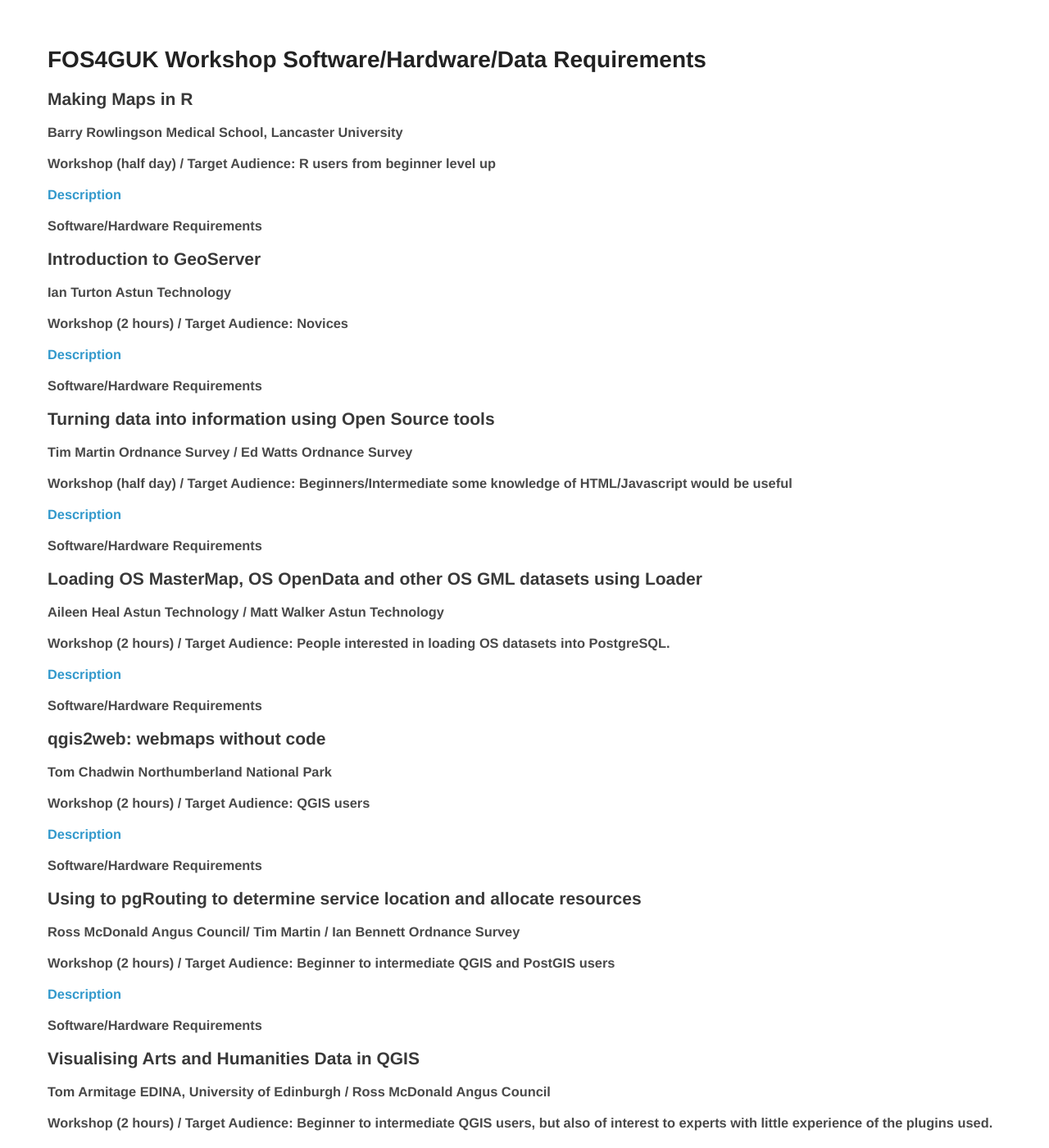
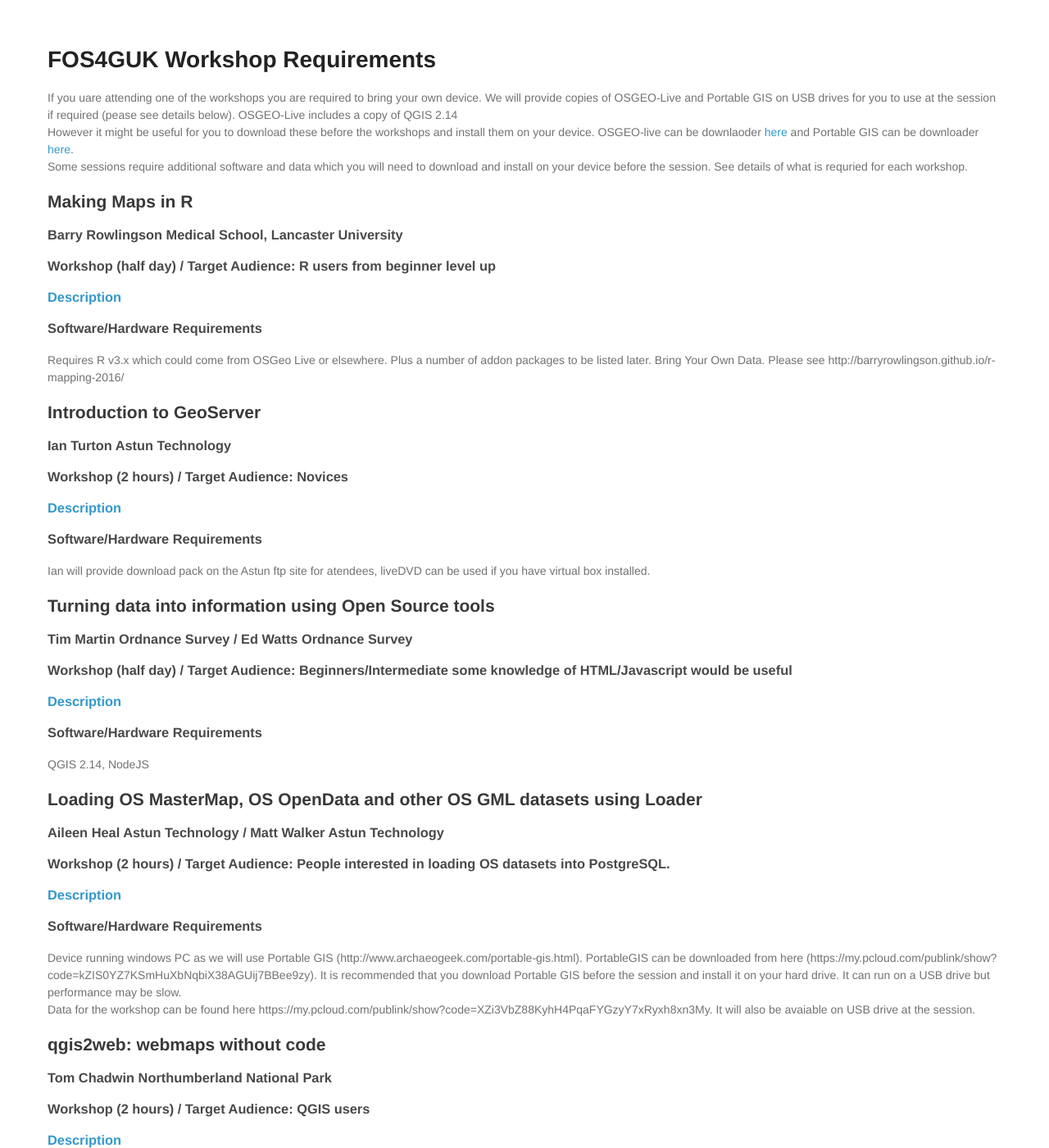
Before and after one commit to walkermatt/aileenh.github.io, a Jekyll site: the page built from foss4guk-workshop-requirements.md, in a window 1280 px wide and 1400 px high. Shown: the whole window at 82% size. Built offline with Jekyll 4.4.1, drawn with Linux system fonts in a browser that asks for light colours; some of the changed text lies outside the part shown.

Commit message:
Update foss4guk-workshop-requirements.md

```diff
--- a/foss4guk-workshop-requirements.md
+++ b/foss4guk-workshop-requirements.md
@@ -3,7 +3,12 @@
 title: FOSS4GUK Workshop Requirements
 ---
 
-# FOS4GUK Workshop Software/Hardware/Data Requirements #
+# FOS4GUK Workshop Requirements #
+
+If you uare attending one of the workshops you are required to bring your own device.
+We will provide copies of OSGEO-Live and Portable GIS on USB drives for you to use at the session if required (pease see details below). OSGEO-Live includes a copy of QGIS 2.14<br>
+However it might be useful for you to download these before the workshops and install them on your device. OSGEO-live can be downlaoder [here](https://live.osgeo.org/en/index.html) and Portable GIS can be downloader [here](http://www.archaeogeek.com/portable-gis.html). <br>
+Some sessions require additional software and data which you will need to download and install on your device before the session. See details of what is requried for each workshop. <br>
 
 ## Making Maps in R ##
 
@@ -14,6 +19,7 @@
 ### [Description](http://uk.osgeo.org/foss4guk2016/abstracts.html#making-maps-in-r) ###
 
 ### Software/Hardware Requirements ###
+Requires R v3.x which could come from OSGeo Live or elsewhere. Plus a number of addon packages to be listed later. Bring Your Own Data. Please see http://barryrowlingson.github.io/r-mapping-2016/
 
 
 ## Introduction to GeoServer ##
@@ -25,6 +31,8 @@
 ### [Description](http://uk.osgeo.org/foss4guk2016/abstracts.html#introduction-to-geoserver) ###
 
 ### Software/Hardware Requirements ###
+Ian will provide download pack on the Astun ftp site for atendees, liveDVD can be used if you have virtual box installed.
+
 
 
 ## Turning data into information using Open Source tools ##
@@ -36,6 +44,8 @@
 ### [Description](http://uk.osgeo.org/foss4guk2016/abstracts.html#turning-data-into-information-using-open-source-tools) ###
 
 ### Software/Hardware Requirements ###
+QGIS 2.14, NodeJS
+
 
 ## Loading OS MasterMap, OS OpenData and other OS GML datasets using Loader ##
 
@@ -46,6 +56,11 @@
 ### [Description](http://uk.osgeo.org/foss4guk2016/abstracts.html#loading-os-mastermap-os-opendata-and-other-os-gml-datasets-using-loader) ###
 
 ### Software/Hardware Requirements ###
+Device running windows PC as we will use Portable GIS (http://www.archaeogeek.com/portable-gis.html).
+PortableGIS can be downloaded from here (https://my.pcloud.com/publink/show?code=kZIS0YZ7KSmHuXbNqbiX38AGUij7BBee9zy).
+It is recommended that you download Portable GIS before the session and install it on your hard drive. It can run on a USB drive but performance may be slow. <br>
+Data for the workshop can be found here https://my.pcloud.com/publink/show?code=XZi3VbZ88KyhH4PqaFYGzyY7xRyxh8xn3My. It will also be avaiable on USB drive at the session.
+
 
 ## qgis2web: webmaps without code ##
 
@@ -56,6 +71,8 @@
 ### [Description](http://uk.osgeo.org/foss4guk2016/abstracts.html#qgis2web-webmaps-without-code) ###
 
 ### Software/Hardware Requirements ###
+QGIS 2.14
+
 
 ## Using to pgRouting to determine service location and allocate resources ##
 
@@ -66,6 +83,9 @@
 ### [Description](http://uk.osgeo.org/foss4guk2016/abstracts.html#using-to-pgrouting-to-determine-service-location-and-allocate-resources) ###
 
 ### Software/Hardware Requirements ###
+OSGEO-Live. <br>
+Data will be avaiable at the workshop and a link to the data will be provided.
+
 
 ## Visualising Arts and Humanities Data in QGIS ##
 
@@ -76,6 +96,7 @@
 ### [Description](http://uk.osgeo.org/foss4guk2016/abstracts.html#visualising-arts-and-humanities-data-in-qgis) ###
 
 ### Software Requirements ###
+QGIS 2.14 <br>
 Printed handouts with instructions can be provided; the data used can be downloaded from ShareGeo ahead of the workshop.
 
 ## Don’t be afraid to commit ##
@@ -87,7 +108,7 @@
 ### [Description](http://uk.osgeo.org/foss4guk2016/abstracts.html#dont-be-afraid-to-commit) ###
 
 ### Software Requirements ###
-Printed handouts with instructions can be provided; the data used can be downloaded from ShareGeo ahead of the workshop.
+GitHub account and Git, python 2.7, preferrably with virtual env and pip, decent text editor (not word or notepad). QGIS 2.14
 
 ## The need for National level strategy for Open Principles in Geospatial ##
 
@@ -108,6 +131,7 @@
 ### [Description](http://uk.osgeo.org/foss4guk2016/abstracts.html#geofire--realtime-location-queries-with-firebase) ###
 
 ### Software Requirements ###
+OSGEO-Live
 
 ## A gentle introduction to GeoDjango and Openlayers 3 ##
 
@@ -118,7 +142,7 @@
 ### [Description](http://uk.osgeo.org/foss4guk2016/abstracts.html#a-gentle-introduction-to-geodjango-and-openlayers-3) ###
 
 ### Software Requirements ###
-
+OSGEO-Live
 
 ## SaaSy maps - Using django-tenants and geodjango to provide webGIS Software-as-a-Service (SaaS) ##
 
```
Also changed, not shown: other parts of foss4guk-workshop-requirements.md (+3 -0 lines).
